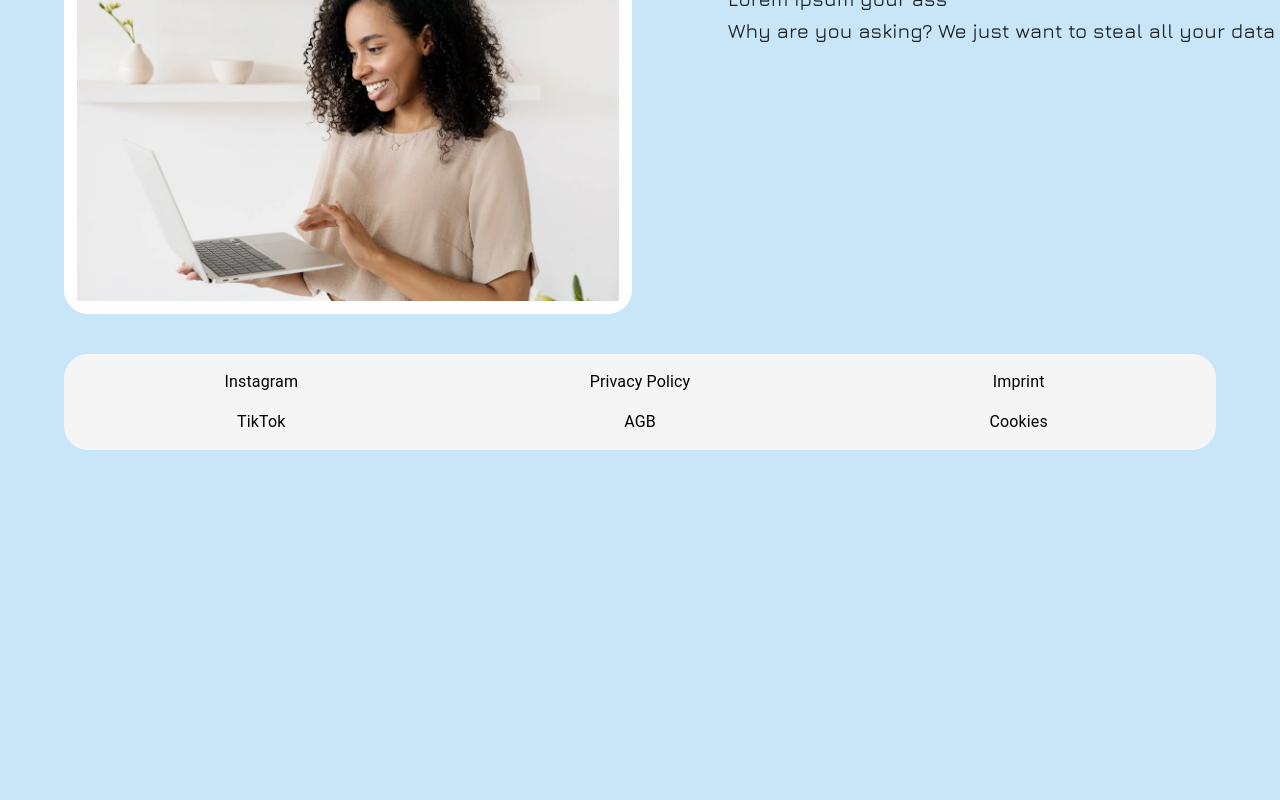
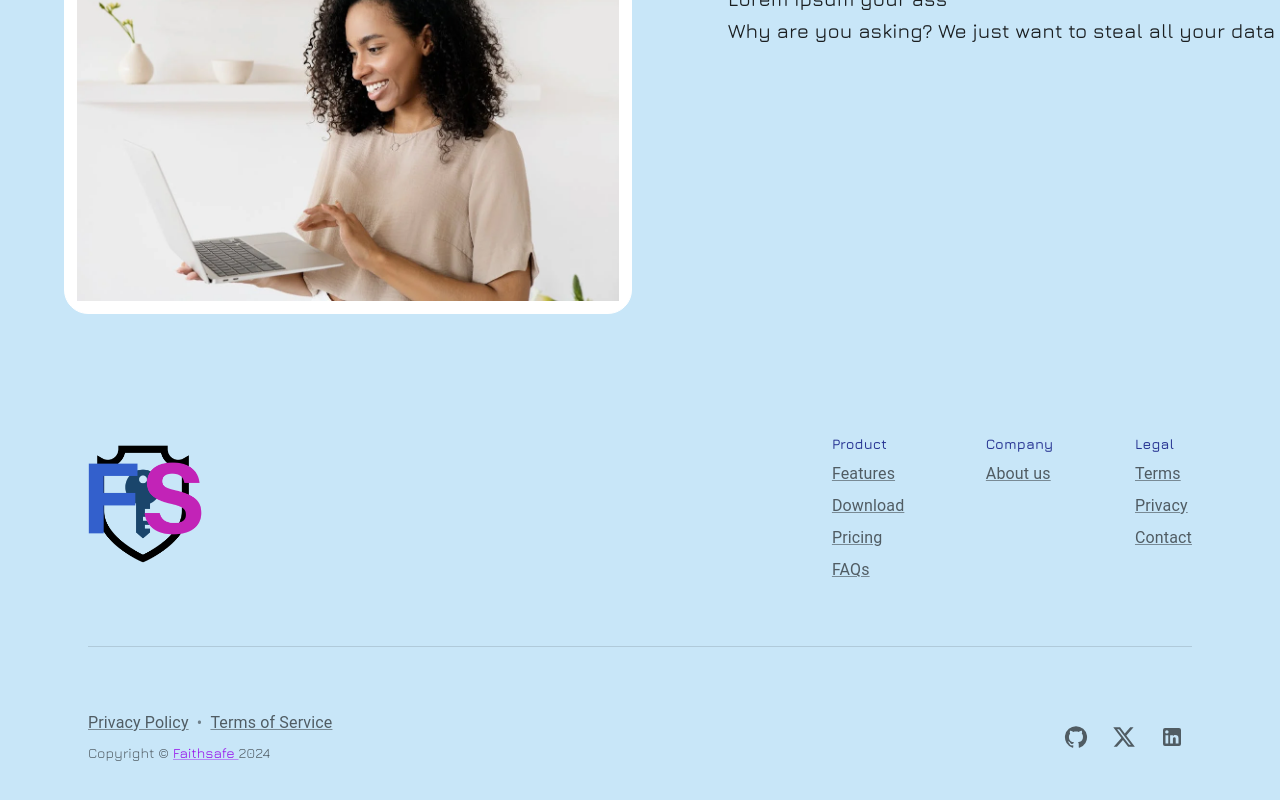
Before and after one commit to Gipfelienjoyer/-FaithSafeWeb, a React (Create React App) app: page / in a window 1280 px wide. Shown: the part 504-1304 px from the top of the page. Before the commit the page ends 994 px from the top, so only its background shows below. Built offline with nearby package versions, Linux system fonts and the light colour scheme.

Commit message:
cook footer

```diff
--- a/package.json
+++ b/package.json
@@ -5,7 +5,8 @@
   "dependencies": {
     "@emotion/react": "^11.11.4",
     "@emotion/styled": "^11.11.5",
-    "@mui/material": "^5.15.18",
+    "@mui/icons-material": "^5.15.19",
+    "@mui/material": "^5.15.19",
     "@testing-library/jest-dom": "^5.17.0",
     "@testing-library/react": "^13.4.0",
     "@testing-library/user-event": "^13.5.0",
--- /dev/null
+++ b/src/00-atoms/Copyright.tsx
@@ -0,0 +1,13 @@
+import Typography from "@mui/material/Typography";
+import Link from "@mui/material/Link";
+import * as React from "react";
+
+export default function Copyright() {
+    return (
+        <Typography variant="body2" color="text.secondary" mt={1}>
+            {'Copyright © '}
+            <Link href="https://faithsafe.net/">Faithsafe&nbsp;</Link>
+            {new Date().getFullYear()}
+        </Typography>
+    );
+}
--- /dev/null
+++ b/src/00-atoms/FooterLogo.tsx
@@ -0,0 +1,22 @@
+import * as React from 'react';
+import Box from '@mui/material/Box';
+import logo from '../05-assets/logo.png';
+
+const logoStyle = {
+    width: '140px',
+    height: 'auto',
+};
+
+export default function FooterLogo() {
+    return (
+        <Box sx={{ width: { xs: '100%', sm: '60%' } }}>
+            <Box sx={{ ml: '-15px' }}>
+                <img
+                    src={logo}
+                    style={logoStyle}
+                    alt="logo of sitemark"
+                />
+            </Box>
+        </Box>
+    );
+}
--- /dev/null
+++ b/src/01-molecules/FooterLinks.tsx
@@ -0,0 +1,35 @@
+import * as React from 'react';
+import Box from '@mui/material/Box';
+import Link from '@mui/material/Link';
+import Typography from '@mui/material/Typography';
+
+interface LinkItem {
+    label: string;
+    href: string;
+}
+
+interface FooterLinksProps {
+    title: string;
+    links: LinkItem[];
+}
+
+export default function FooterLinks({ title, links }: FooterLinksProps) {
+    return (
+        <Box
+            sx={{
+                display: { xs: 'none', sm: 'flex' },
+                flexDirection: 'column',
+                gap: 1,
+            }}
+        >
+            <Typography variant="body2" fontWeight={600}>
+                {title}
+            </Typography>
+            {links.map((link, index) => (
+                <Link key={index} color="text.secondary" href={link.href}>
+                    {link.label}
+                </Link>
+            ))}
+        </Box>
+    );
+}
--- /dev/null
+++ b/src/01-molecules/FooterSocialLinks.tsx
@@ -0,0 +1,39 @@
+import * as React from 'react';
+import Stack from '@mui/material/Stack';
+import IconButton from '@mui/material/IconButton';
+
+interface SocialLink {
+    icon: React.ReactNode;
+    label: string;
+    href: string;
+}
+
+interface FooterSocialLinksProps {
+    socialLinks: SocialLink[];
+}
+
+export default function FooterSocialLinks({ socialLinks }: FooterSocialLinksProps) {
+    return (
+        <Stack
+            direction="row"
+            justifyContent="left"
+            spacing={1}
+            useFlexGap
+            sx={{
+                color: 'text.secondary',
+            }}
+        >
+            {socialLinks.map((social, index) => (
+                <IconButton
+                    key={index}
+                    color="inherit"
+                    href={social.href}
+                    aria-label={social.label}
+                    sx={{ alignSelf: 'center' }}
+                >
+                    {social.icon}
+                </IconButton>
+            ))}
+        </Stack>
+    );
+}
--- a/src/02-organisms/Footer.tsx
+++ b/src/02-organisms/Footer.tsx
@@ -1,29 +1,80 @@
-import React from 'react';
+import * as React from 'react';
 import Box from '@mui/material/Box';
-import Grid from '@mui/material/Grid';
+import Container from '@mui/material/Container';
 import Link from '@mui/material/Link';
+import Typography from '@mui/material/Typography';
+import Copyright from '../00-atoms/Copyright';
+import FooterLogo from "../00-atoms/FooterLogo";
+import FooterLinks from '../01-molecules/FooterLinks';
+import FooterSocialLinks from "../01-molecules/FooterSocialLinks";
 
-interface FooterLink {
-    text: string;
-    url: string;
+interface LinkItem {
+    label: string;
+    href: string;
+}
+
+interface SocialLink {
+    icon: React.ReactNode;
+    label: string;
+    href: string;
 }
 
 interface FooterProps {
-    links: FooterLink[];
+    productLinks: LinkItem[];
+    companyLinks: LinkItem[];
+    legalLinks: LinkItem[];
+    socialLinks: SocialLink[];
 }
 
-export default  function Footer({ links }: FooterProps) {
+export default function Footer({ productLinks, companyLinks, legalLinks, socialLinks }: FooterProps) {
     return (
-        <Box sx={{ backgroundColor: '#f5f5f5', padding: '1em', borderRadius: '1.5em', }}>
-            <Grid container spacing={2}>
-                {links.map((link, index) => (
-                    <Grid item xs={12} sm={6} md={4} key={index}>
-                        <Link href={link.url} target="_blank" rel="noopener" sx={{ textDecoration: 'none', color: '#000' }}>
-                            {link.text}
-                        </Link>
-                    </Grid>
-                ))}
-            </Grid>
-        </Box>
-    )
-};
+        <Container
+            sx={{
+                display: 'flex',
+                flexDirection: 'column',
+                alignItems: 'center',
+                gap: { xs: 4, sm: 8 },
+                py: { xs: 8, sm: 10 },
+                textAlign: { sm: 'center', md: 'left' },
+            }}
+        >
+            <Box
+                sx={{
+                    display: 'flex',
+                    flexDirection: { xs: 'column', sm: 'row' },
+                    width: '100%',
+                    justifyContent: 'space-between',
+                }}
+            >
+                <FooterLogo />
+                <FooterLinks title="Product" links={productLinks} />
+                <FooterLinks title="Company" links={companyLinks} />
+                <FooterLinks title="Legal" links={legalLinks} />
+            </Box>
+            <Box
+                sx={{
+                    display: 'flex',
+                    justifyContent: 'space-between',
+                    pt: { xs: 4, sm: 8 },
+                    width: '100%',
+                    borderTop: '1px solid',
+                    borderColor: 'divider',
+                }}
+            >
+                <div>
+                    <Link color="text.secondary" href="#">
+                        Privacy Policy
+                    </Link>
+                    <Typography display="inline" sx={{ mx: 0.5, opacity: 0.5 }}>
+                        &nbsp;•&nbsp;
+                    </Typography>
+                    <Link color="text.secondary" href={"/tos"}>
+                        Terms of Service
+                    </Link>
+                    <Copyright />
+                </div>
+                <FooterSocialLinks socialLinks={socialLinks} />
+            </Box>
+        </Container>
+    );
+}
--- a/src/03-templates/HomeContentTmpl.tsx
+++ b/src/03-templates/HomeContentTmpl.tsx
@@ -5,14 +5,31 @@ import PicAndContent from "../02-organisms/PicAndContent";
 import happyCustomer1 from '../05-assets/happyCustomer1.png';
 import Footer from "../02-organisms/Footer";
 import React from "react";
+import FacebookIcon from "@mui/icons-material/GitHub";
+import TwitterIcon from "@mui/icons-material/X";
+import LinkedInIcon from "@mui/icons-material/LinkedIn";
 
-const links = [
-    {text: 'Instagram', url: '/instagram'},
-    {text: 'Privacy Policy', url: '/privacy-policy'},
-    {text: 'Imprint', url: '/imprint'},
-    {text: 'TikTok', url: '/tikTok'},
-    {text: 'AGB', url: '/tos'},
-    {text: 'Cookies', url: '/cookies'},
+const productLinks = [
+    { label: 'Features', href: '#' },
+    { label: 'Download', href: '/download' },
+    { label: 'Pricing', href: '#' },
+    { label: 'FAQs', href: '#' },
+];
+
+const companyLinks = [
+    { label: 'About us', href: '#' },
+];
+
+const legalLinks = [
+    { label: 'Terms', href: '/tos' },
+    { label: 'Privacy', href: '#' },
+    { label: 'Contact', href: '#' },
+];
+
+const socialLinks = [
+    { icon: <FacebookIcon />, label: 'GitHub', href: '#' },
+    { icon: <TwitterIcon />, label: 'X', href: '#' },
+    { icon: <LinkedInIcon />, label: 'LinkedIn', href: '#' },
 ];
 
 export default function HomeContentTmpl() {
@@ -23,10 +40,14 @@ export default function HomeContentTmpl() {
                     <ListImage imgAlt={"Happy Customer"} imgSrc={happyCustomer1}/>
                     <WhyFaithSafeContent/>
                 </PicAndContent>
-
             </Grid>
-            <Box my={5}>
-                <Footer links={links}/>
+            <Box mt={'5vh'}>
+                <Footer
+                    productLinks={productLinks}
+                    companyLinks={companyLinks}
+                    legalLinks={legalLinks}
+                    socialLinks={socialLinks}
+                />
             </Box>
         </>
     );
--- a/src/04-pages/tos.tsx
+++ b/src/04-pages/tos.tsx
@@ -18,7 +18,7 @@ const LegalTerms = () => {
 
                 <p><strong>Contact:</strong></p>
                 <p>Email: <a href="mailto:support@faithsafe.net">support@faithsafe.net</a></p>
-                <p>Mail: Lorrainestrasse 1, Bern, Bern 3000, Switzerland</p>
+                <p>Lorrainestrasse 1, Bern, Bern 3000, Switzerland</p>
 
                 <h2>LEGAL TERMS</h2>
                 <p>These Legal Terms constitute a legally binding agreement between you and FaithSafe regarding your
```
Also changed, not shown: 1 other file (tests, documents, lock files or other folders).
